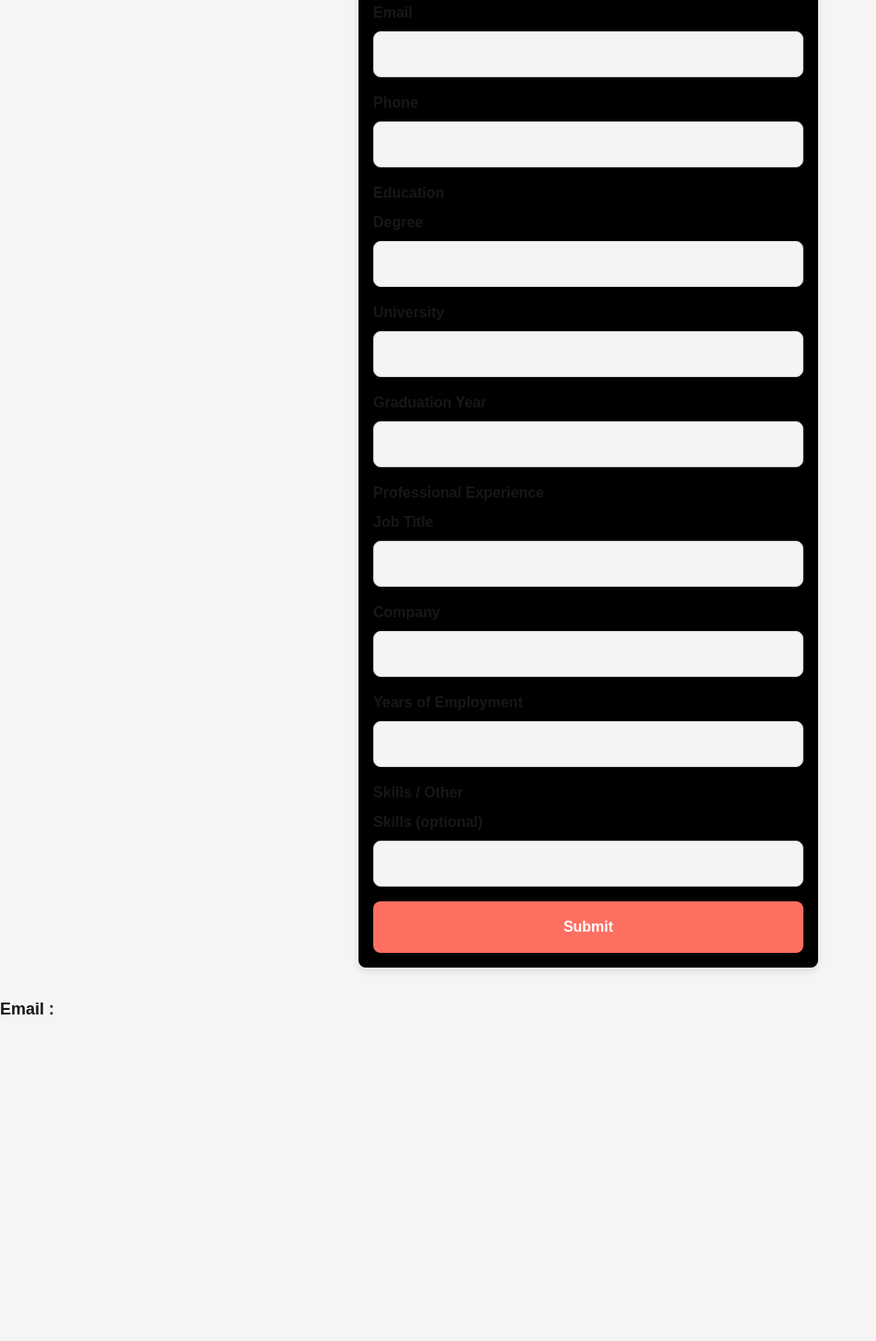
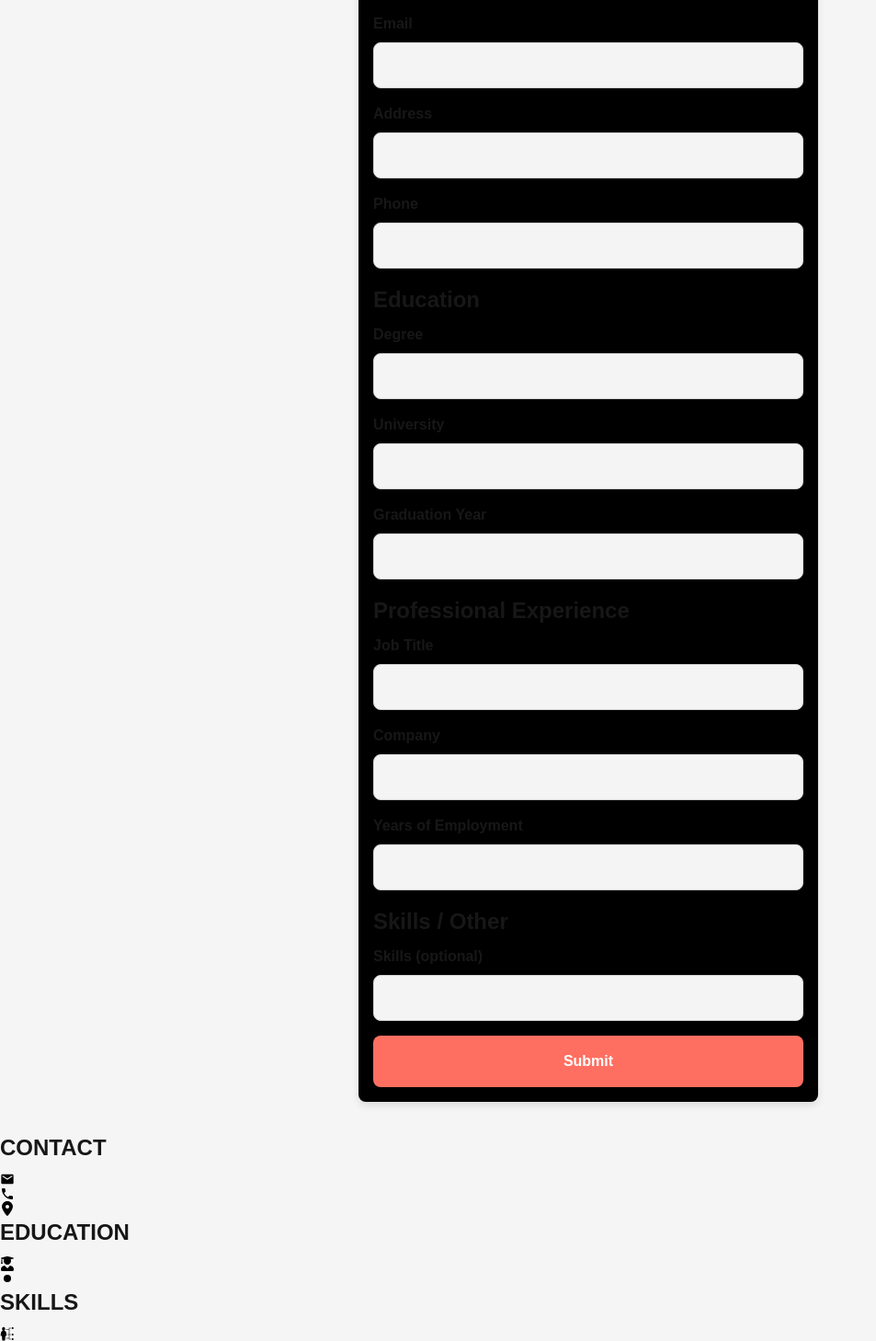
Before and after one commit to kichuu/cv-app, a Next.js app: page / in a window 1280 px wide. Shown: the part 200-1658 px from the top of the page at 92% size, without its empty margins (0-953 px from the left). Before the commit the page ends 1311 px from the top, so only its background shows below. Built offline with nearby package versions, Linux system fonts and the light colour scheme.

Commit message:
added some of the resume details

```diff
--- a/src/components/Form.jsx
+++ b/src/components/Form.jsx
@@ -1,133 +1,163 @@
 import React, { useState } from "react";
-export default function Form({formData , setFormData}) {
-
-    const handleChange= (e) => {
-        const {id , value} = e.target
+export default function Form({ formData, setFormData }) {
+  const handleChange = (e) => {
+    const { id, value } = e.target;
     setFormData((prevstate) => ({
       ...prevstate,
-            [id] : value
-        }))
-    }
+      [id]: value,
+    }));
+  };
 
-    const handleSubmit= (e)=>{
-        e.preventDefault()
-        console.log(formData)
-        let data = formData
-
-    }
-
+  const handleSubmit = (e) => {
+    e.preventDefault();
+    console.log(formData);
+    let data = formData;
+  };
 
   return (
-      <div className='p-5 col-span-3'>
-          <form onSubmit={handleSubmit} className='bg-white border-solid rounded-xl	 border-4 p-2 border-sky-500 flex-auto flex flex-col space-y-6'>
-              <h1 className='text-xl font-semibold'>General</h1>
-              <label htmlFor="name" className=''>Name</label>
+    <div className="p-5 col-span-3">
+      <form
+        onSubmit={handleSubmit}
+        className="bg-white border-solid rounded-xl	 border-4 p-2 border-sky-500 flex-auto flex flex-col space-y-6"
+      >
+        <h1 className="text-xl font-semibold">General</h1>
+        <label htmlFor="name" className="">
+          Name
+        </label>
         <input
-                id='name'
+          id="name"
           type="text"
           value={formData.name}
           onChange={handleChange}
-                className='border p-2 rounded-md focus:outline-none focus:ring-2 focus:ring-blue-500'
+          className="border p-2 rounded-md focus:outline-none focus:ring-2 focus:ring-blue-500"
         />
 
-              <label htmlFor="email" className=''>Email</label>
+        <label htmlFor="email" className="">
+          Email
+        </label>
         <input
-                id='email'
+          id="email"
           type="email"
           value={formData.email}
           onChange={handleChange}
-                className='border p-2 rounded-md focus:outline-none focus:ring-2 focus:ring-blue-500'
+          className="border p-2 rounded-md focus:outline-none focus:ring-2 focus:ring-blue-500"
         />
 
-              <label htmlFor="phone" className=''>Phone</label>
+        <label htmlFor="address" className="">
+          Address
+        </label>
+        <input
+          id="address"
+          type="text"
+          value={formData.address}
+          onChange={handleChange}
+          className="border p-2 rounded-md focus:outline-none focus:ring-2 focus:ring-blue-500"
+        />
+
+        <label htmlFor="phone" className="">
+          Phone
+        </label>
         <input
           type="number"
           id="phone"
           value={formData.phone}
-                onChange= {handleChange}
-                className='border p-2 rounded-md focus:outline-none focus:ring-2 focus:ring-blue-500'
+          onChange={handleChange}
+          className="border p-2 rounded-md focus:outline-none focus:ring-2 focus:ring-blue-500"
         />
 
-              <h1 className='text-xl font-semibold mt-6 mb-4'>Education</h1>
+        <h1 className="text-xl font-semibold mt-6 mb-4">Education</h1>
 
-              <label htmlFor="degree" className=''>Degree</label>
+        <label htmlFor="degree" className="">
+          Degree
+        </label>
         <input
-                id='degree'
+          id="degree"
           type="text"
           value={formData.degree}
           onChange={handleChange}
-                className='border p-2 rounded-md focus:outline-none focus:ring-2 focus:ring-blue-500'
+          className="border p-2 rounded-md focus:outline-none focus:ring-2 focus:ring-blue-500"
         />
 
-              <label htmlFor="university" className=''>University</label>
+        <label htmlFor="university" className="">
+          University
+        </label>
         <input
-                id='university'
+          id="university"
           type="text"
           value={formData.university}
           onChange={handleChange}
-                className='border p-2 rounded-md focus:outline-none focus:ring-2 focus:ring-blue-500'
+          className="border p-2 rounded-md focus:outline-none focus:ring-2 focus:ring-blue-500"
         />
 
-              <label htmlFor="grad-year" className=''>Graduation Year</label>
+        <label htmlFor="grad-year" className="">
+          Graduation Year
+        </label>
         <input
-                id='gradYear'
+          id="gradYear"
           type="number"
           value={formData.gradYear}
           onChange={handleChange}
-                className='border p-2 rounded-md focus:outline-none focus:ring-2 focus:ring-blue-500'
+          className="border p-2 rounded-md focus:outline-none focus:ring-2 focus:ring-blue-500"
         />
 
+        <h1 className="text-xl font-semibold mt-6 mb-4">
+          Professional Experience
+        </h1>
 
-              <h1 className='text-xl font-semibold mt-6 mb-4'>Professional Experience</h1>
-
-              <label htmlFor="job-title" className=''>Job Title</label>
+        <label htmlFor="job-title" className="">
+          Job Title
+        </label>
         <input
-                id='jobTitle'
+          id="jobTitle"
           type="text"
           value={formData.jobTitle}
           onChange={handleChange}
-                className='border p-2 rounded-md focus:outline-none focus:ring-2 focus:ring-blue-500'
+          className="border p-2 rounded-md focus:outline-none focus:ring-2 focus:ring-blue-500"
         />
 
-              <label htmlFor="company" className=''>Company</label>
+        <label htmlFor="company" className="">
+          Company
+        </label>
         <input
-                id='company'
+          id="company"
           type="text"
           value={formData.company}
           onChange={handleChange}
-                className='border p-2 rounded-md focus:outline-none focus:ring-2 focus:ring-blue-500'
+          className="border p-2 rounded-md focus:outline-none focus:ring-2 focus:ring-blue-500"
         />
 
-              <label htmlFor="dates-employment" className=''>Years of Employment</label>
+        <label htmlFor="dates-employment" className="">
+          Years of Employment
+        </label>
         <input
-                id='employmentDates'
+          id="employmentDates"
           type="number"
           value={formData.employmentDates}
           onChange={handleChange}
-                className='border p-2 rounded-md focus:outline-none focus:ring-2 focus:ring-blue-500'
+          className="border p-2 rounded-md focus:outline-none focus:ring-2 focus:ring-blue-500"
         />
 
-              <h1 className='text-xl font-semibold mt-6 mb-4'>Skills / Other</h1>
+        <h1 className="text-xl font-semibold mt-6 mb-4">Skills / Other</h1>
 
-              <label htmlFor="skills" className=''>Skills (optional)</label>
+        <label htmlFor="skills" className="">
+          Skills (optional)
+        </label>
         <input
-                id='skills'
+          id="skills"
           type="text"
           value={formData.skills}
           onChange={handleChange}
-                className='border p-2 rounded-md focus:outline-none focus:ring-2 focus:ring-blue-500'
+          className="border p-2 rounded-md focus:outline-none focus:ring-2 focus:ring-blue-500"
         />
         <div className="flex justify-center">
           <button
             type="submit"
-              className='mt-6 bg-[#FF6F61] text-white py-2 px-4 rounded-md max-w-28	 hover:bg-[#e55a4a] focus:outline-none focus:ring-2 focus:ring-blue-500'>
+            className="mt-6 bg-[#FF6F61] text-white py-2 px-4 rounded-md max-w-28	 hover:bg-[#e55a4a] focus:outline-none focus:ring-2 focus:ring-blue-500"
+          >
             Submit
           </button>
         </div>
       </form>
-
     </div>
-
-
-    )
+  );
 }
--- a/src/components/ResumePreview.jsx
+++ b/src/components/ResumePreview.jsx
@@ -1,16 +1,59 @@
-import React from 'react'
+import React from "react";
+import { MdEmail, MdPhone } from "react-icons/md";
+import { FaLocationDot } from "react-icons/fa6";
+import { FaUserGraduate } from "react-icons/fa";
+import { GoDotFill } from "react-icons/go";
+import { GiSkills } from "react-icons/gi";
 
-export default function ResumePreview({formData}) {
 
+// import { UisEnvelope } from '@iconscout/react-unicons-solid'
+export default function ResumePreview({ formData }) {
   return (
-    <div className=' col-span-4 grid grid-cols-8 m-5 my-10 border-sky-500 border border-4 rounded-md' >
-      <div className='bg-sky-600 col-span-3 py-10'>
-        <div className='flex justify-center'>
-        <div className='bg-red-500  w-32 h-32 border-4 border-sky-500  rounded-full '></div>
+    <div className=" col-span-4 grid grid-cols-8 m-5 my-10 border-sky-500 border border-4 rounded-md">
+      <div className="bg-sky-600 col-span-3 py-10">
+        {/*left side container*/}
+        <div className="flex justify-center">
+          <div className="bg-red-500  w-32 h-32 border-4 border-sky-500  rounded-full "></div>
         </div>
-        <h2>Email :{formData.email}</h2>
+        <h1 className="mt-2 text-center tracking-widest mt-4 font-bold ">
+          CONTACT
+        </h1>
+        <div className="flex items-center  mt-4">
+          <MdEmail color="black" className="m-2" />
+          <p>{formData.email}</p>
+        </div>
+        <div className="flex items-center  mt-2">
+          <MdPhone color="black" className="m-2" />
+          <p>{formData.phone}</p>
+        </div>
+        <div className="flex items-center  mt-2">
+          <FaLocationDot color="black" className="m-2" />
+          <p>{formData.address}</p>
+        </div>
+        <h1 className="  font-bold tracking-widest text-center my-4 ">
+          EDUCATION
+        </h1>
+        <div className="flex items-center">
+          <FaUserGraduate color="black" className="m-2" />
+          <div className="ml-2">
+            <p>{formData.gradYear}</p>
+            <p>{formData.university}</p>
+          </div>
+        </div>
+        <div className="flex items-center  mt-2">
+          <GoDotFill color="black" className="m-2" />
+          <p className="ml-2">{formData.degree}</p>
+        </div>
+        <h1 className='text-center tracking-widest my-4 font-bold '>SKILLS</h1>
+        <div className="flex items-center  mt-4">
+          <GiSkills  color="black" className="m-2" />
+          <p>{formData.email}</p>
+        </div>
       </div>
-      <div className='bg-white col-span-5'></div>
+
+      <div className="bg-white col-span-5"></div>
+
+      {/*right side container*/}
     </div>
-  )
+  );
 }
--- a/src/pages/index.js
+++ b/src/pages/index.js
@@ -9,6 +9,7 @@ export default function Home() {
   const [formData, setFormData] = useState({
     name: "",
     email: "",
+    address : "",
     phone: "",
     degree: "",
     university: "",
--- a/src/styles/globals.css
+++ b/src/styles/globals.css
@@ -112,3 +112,14 @@ h2{
   font-weight: bolder;
   font-family: sans-serif;
 }
+
+p{
+  font-family: 'Gill Sans', 'Gill Sans MT', Calibri, 'Trebuchet MS', sans-serif;
+  font-size: large;
+  font-weight: 600;
+  color: #171717;
+}
+
+h1{
+  font-size: 24px;
+}
```
Lines whose indentation alone changed are shown as unchanged.
